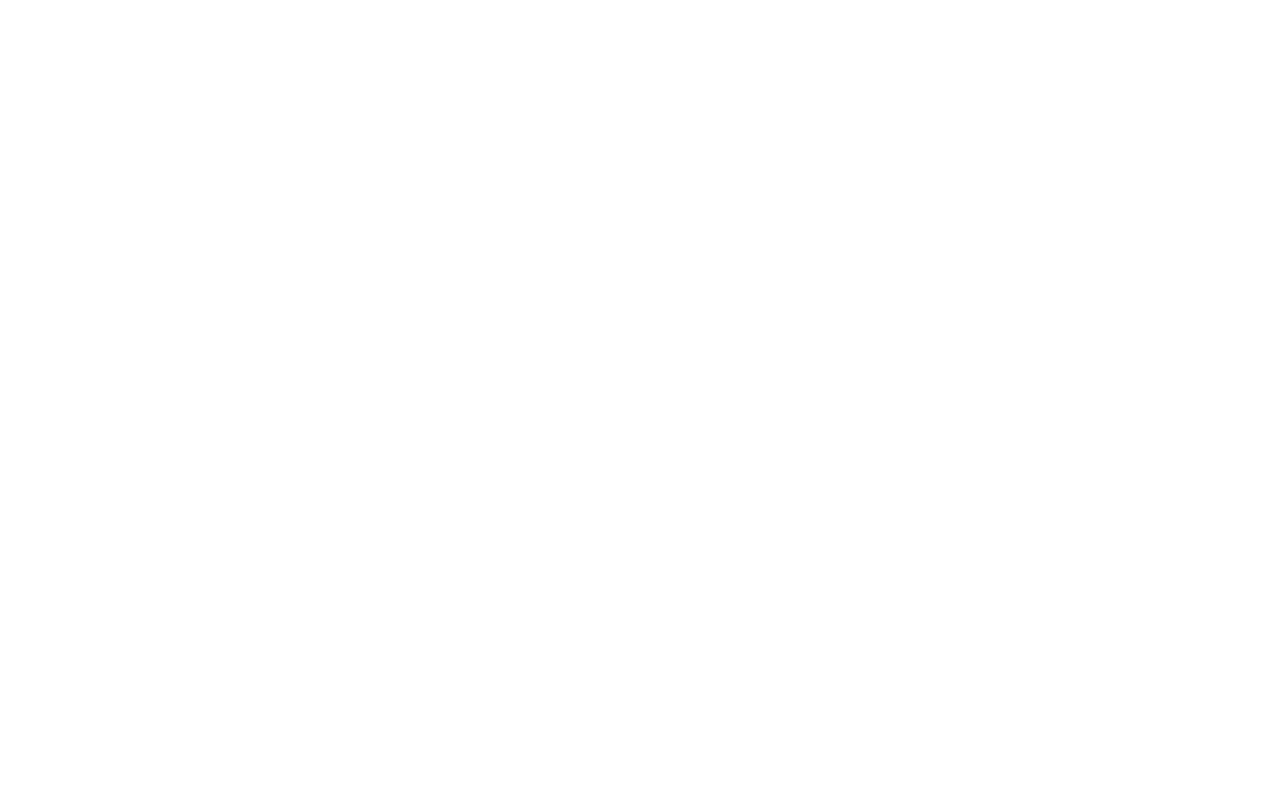
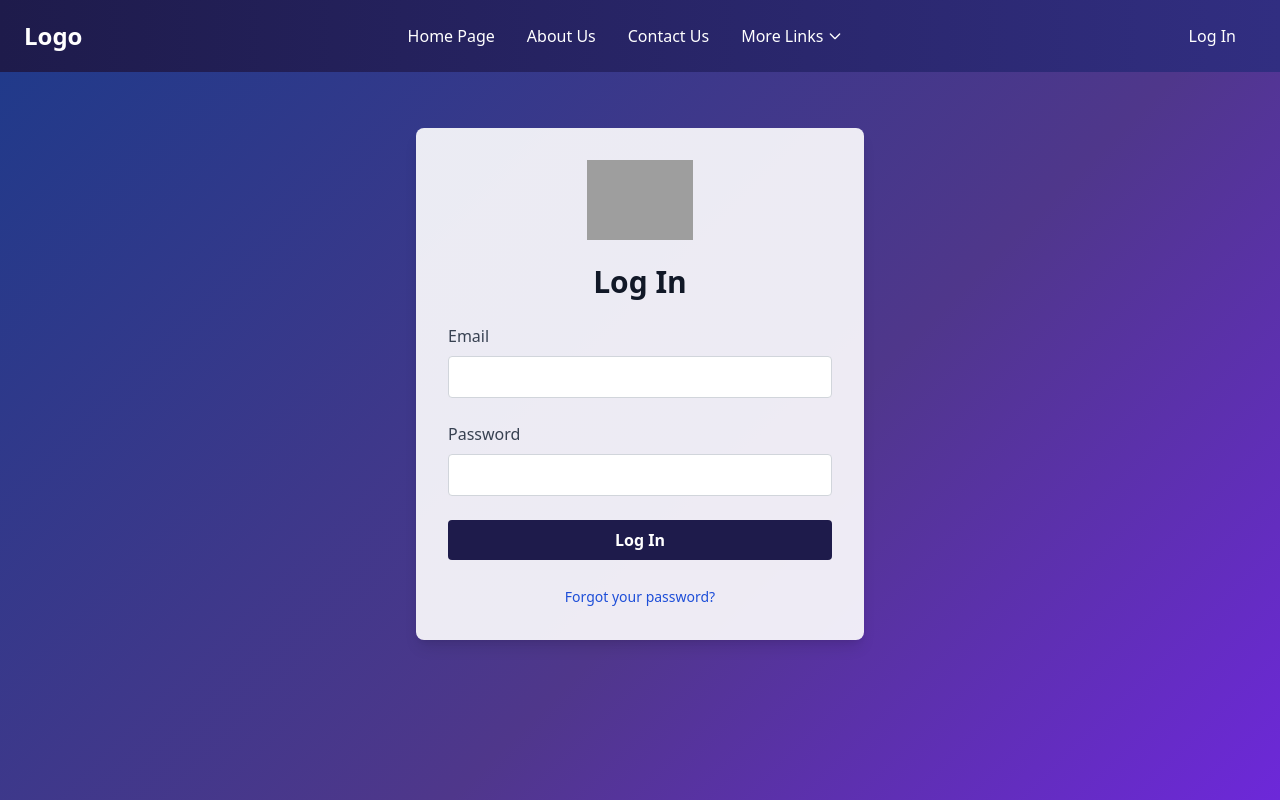
Before and after one commit to MateoTaito/IT-LAB-UAI-SA, a React (Vite) app in the folder client/: page /login in a window 1280 px wide. Before the commit this address had no page. Built offline with nearby package versions, Linux system fonts and the light colour scheme; grey boxes are pictures that could not be loaded.

Commit message:
Initializing Login Page

```diff
--- a/client/src/App.tsx
+++ b/client/src/App.tsx
@@ -7,12 +7,14 @@
 //import About from "./components/pages/About";
 //import Login from "./components/pages/Login";
 import Home from "./components/page_templates/Home";
+import Login from "./components/page_templates/Login";
 
 function App() {
 	return (
 		<BrowserRouter>
 			<Routes>
 				<Route path="/" element={<Home />} />
+				<Route path="/login" element={<Login />} />
 			</Routes>
 		</BrowserRouter>
 	);
--- /dev/null
+++ b/client/src/components/page_components/Login/LoginBox.tsx
@@ -0,0 +1,26 @@
+import React from "react";
+import LoginForm from "./LoginForm";
+
+interface LoginBoxProps {
+	email: string;
+	setEmail: (email: string) => void;
+	password: string;
+	setPassword: (password: string) => void;
+	error: string;
+	handleSubmit: (e: React.FormEvent) => void;
+}
+
+export default function LoginBox(props: LoginBoxProps) {
+	return (
+		<div className="bg-white bg-opacity-90 rounded-lg shadow-lg p-8 w-full max-w-md flex flex-col items-center">
+			<img src="/logo_holder.png" alt="LAB-Control Logo" className="h-20 w-auto mb-6" />
+			<h1 className="text-3xl font-bold text-center mb-6 text-gray-900">Log In</h1>
+			<LoginForm {...props} />
+			<div className="mt-6 text-center w-full">
+				<a href="#" className="text-blue-700 hover:underline text-sm">
+					Forgot your password?
+				</a>
+			</div>
+		</div>
+	);
+}
--- /dev/null
+++ b/client/src/components/page_components/Login/LoginForm.tsx
@@ -0,0 +1,50 @@
+import React from "react";
+
+interface LoginFormProps {
+	email: string;
+	setEmail: (email: string) => void;
+	password: string;
+	setPassword: (password: string) => void;
+	error: string;
+	handleSubmit: (e: React.FormEvent) => void;
+}
+
+export default function LoginForm({ email, setEmail, password, setPassword, error, handleSubmit }: LoginFormProps) {
+	return (
+		<form onSubmit={handleSubmit} className="space-y-6 w-full">
+			<div>
+				<label className="block text-gray-700 font-medium mb-2" htmlFor="email">
+					Email
+				</label>
+				<input
+					id="email"
+					type="email"
+					className="w-full px-4 py-2 border border-gray-300 rounded focus:outline-none focus:ring-2 focus:ring-blue-600"
+					value={email}
+					onChange={(e) => setEmail(e.target.value)}
+					autoComplete="email"
+				/>
+			</div>
+			<div>
+				<label className="block text-gray-700 font-medium mb-2" htmlFor="password">
+					Password
+				</label>
+				<input
+					id="password"
+					type="password"
+					className="w-full px-4 py-2 border border-gray-300 rounded focus:outline-none focus:ring-2 focus:ring-blue-600"
+					value={password}
+					onChange={(e) => setPassword(e.target.value)}
+					autoComplete="current-password"
+				/>
+			</div>
+			{error && <p className="text-red-600 text-sm">{error}</p>}
+			<button
+				type="submit"
+				className="w-full py-2 px-4 bg-[#1e1b4b] text-white font-semibold rounded hover:bg-[#312e81] transition"
+			>
+				Log In
+			</button>
+		</form>
+	);
+}
--- /dev/null
+++ b/client/src/components/page_templates/Login.tsx
@@ -0,0 +1,35 @@
+import React, { useState } from "react";
+import Navbar from "../page_components/Navbar/Navbar";
+import LoginBox from "../page_components/Login/LoginBox";
+
+export default function Login() {
+	const [email, setEmail] = useState("");
+	const [password, setPassword] = useState("");
+	const [error, setError] = useState("");
+
+	const handleSubmit = (e: React.FormEvent) => {
+		e.preventDefault();
+		if (!email || !password) {
+			setError("Please enter both email and password.");
+			return;
+		}
+		setError("");
+		alert("Login submitted! (Implement your logic here)");
+	};
+
+	return (
+		<div className="min-h-screen w-full bg-[linear-gradient(135deg,_#1e3a8a_0%,_#4f378b_60%,_#6d28d9_100%)]">
+			<Navbar />
+			<main className="flex flex-col items-center justify-center pt-32 pb-20 px-4 min-h-[70vh]">
+				<LoginBox
+					email={email}
+					setEmail={setEmail}
+					password={password}
+					setPassword={setPassword}
+					error={error}
+					handleSubmit={handleSubmit}
+				/>
+			</main>
+		</div>
+	);
+}
```
